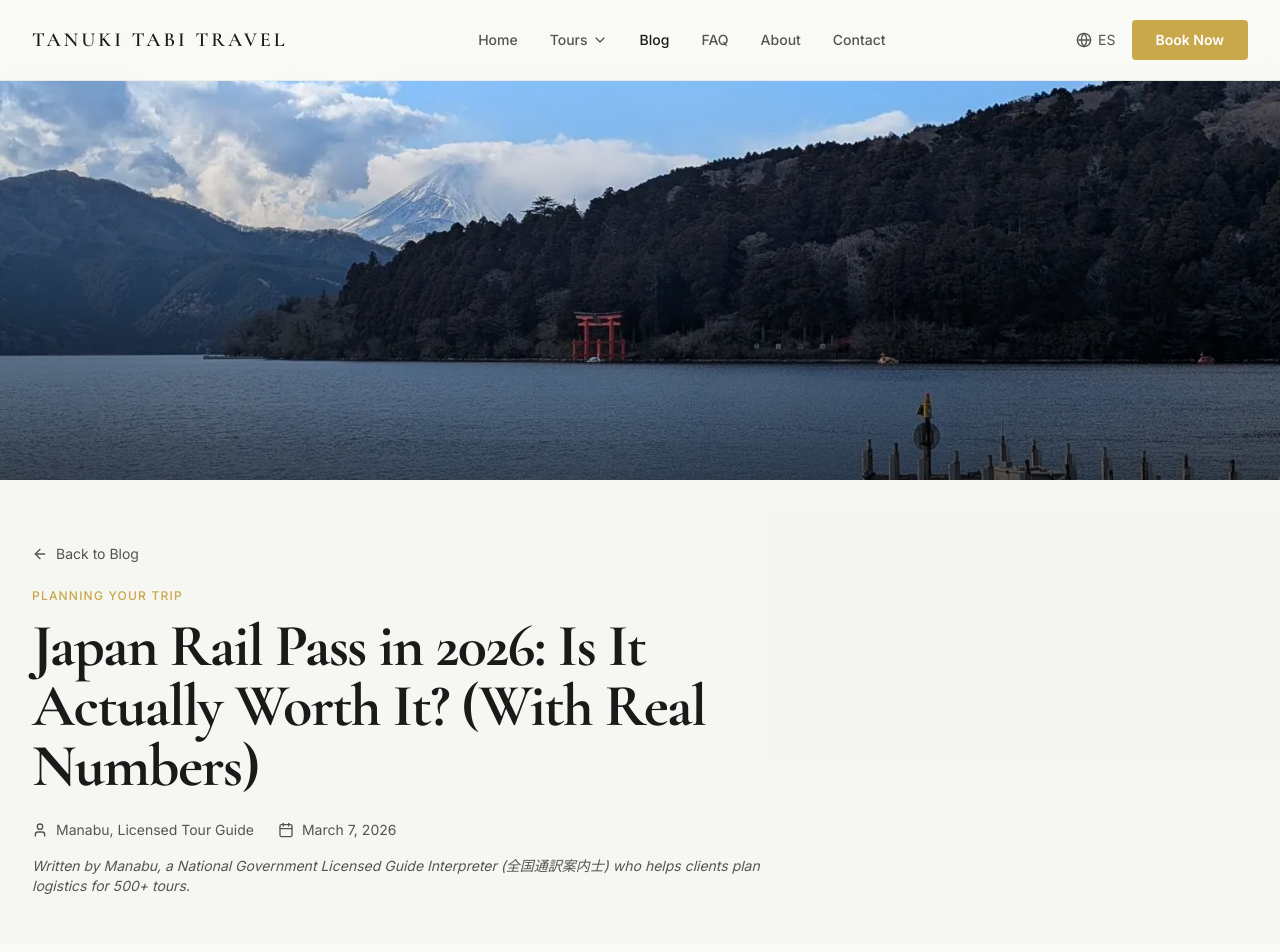
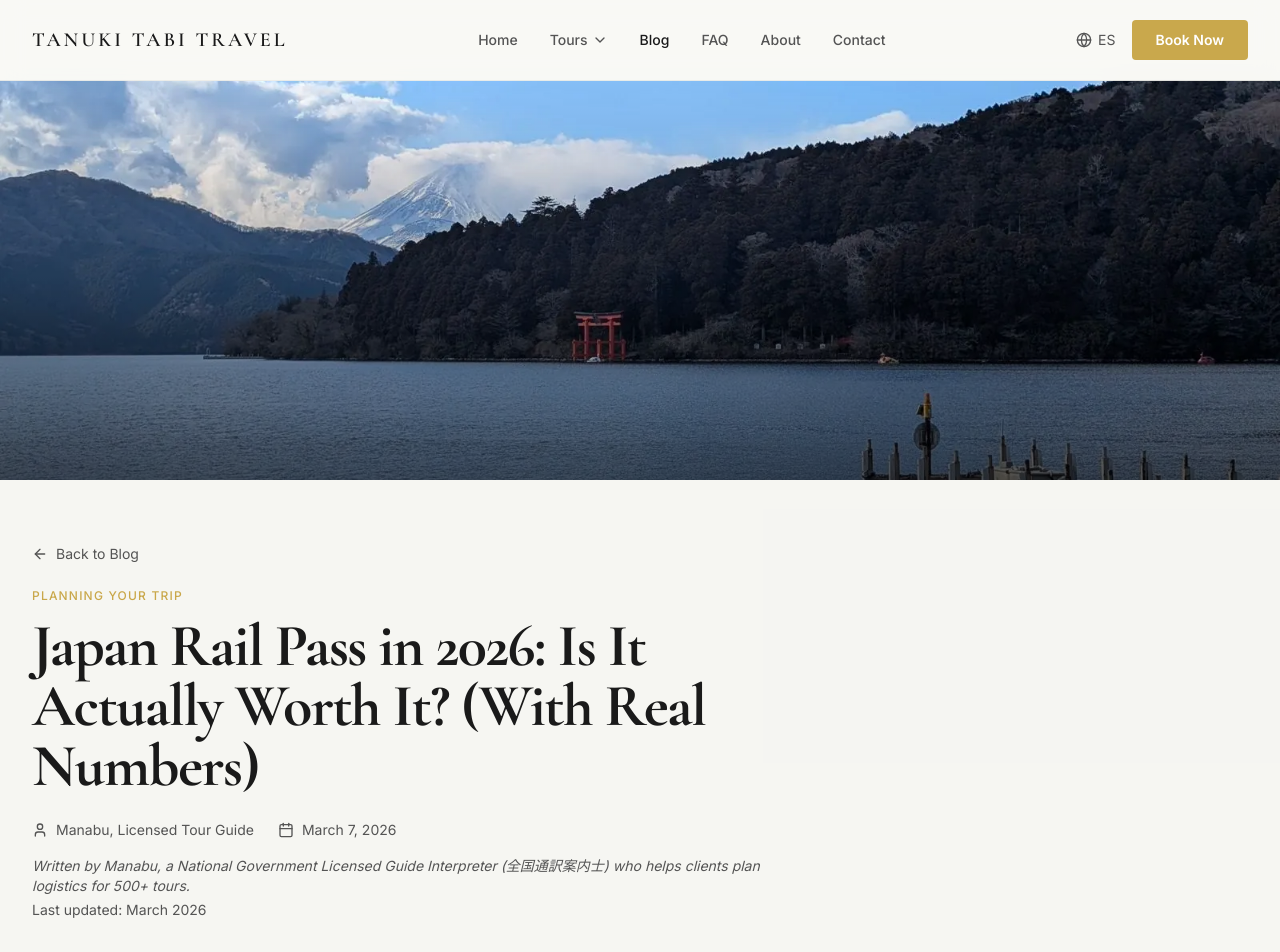
Before and after one commit to mkmanabu122003/private-tour-page-new, a React (Vite) app: page /blog/japan-rail-pass-worth-it in a window 1280 px wide. Shown: the top 952 px of the page. Built offline with nearby package versions, Linux system fonts and the light colour scheme.

Commit message:
fix: apply /fix command from PR #68
Requested change: JapanRailPass.tsx の Last updated の日付を March 2026 に更新してください

Applied automatically by Claude Code Bot.

```diff
--- a/src/pages/blog/JapanRailPass.tsx
+++ b/src/pages/blog/JapanRailPass.tsx
@@ -46,6 +46,7 @@ const JapanRailPass = () => {
             <p className="mt-4 text-sm text-muted-foreground italic">
               Written by Manabu, a National Government Licensed Guide Interpreter (全国通訳案内士) who helps clients plan logistics for 500+ tours.
             </p>
+            <p className="mt-1 text-sm text-muted-foreground">Last updated: March 2026</p>
           </div>
         </div>
       </section>
```
